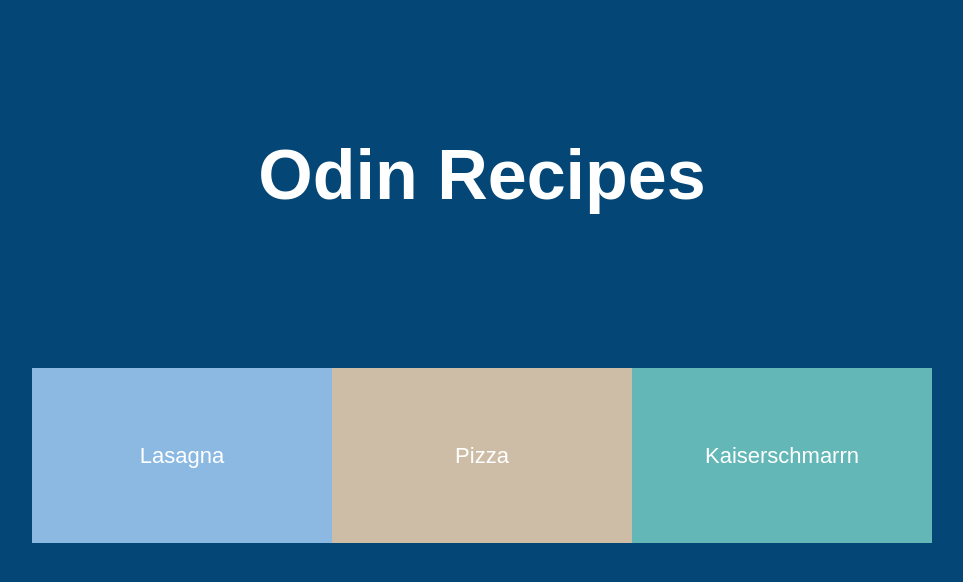
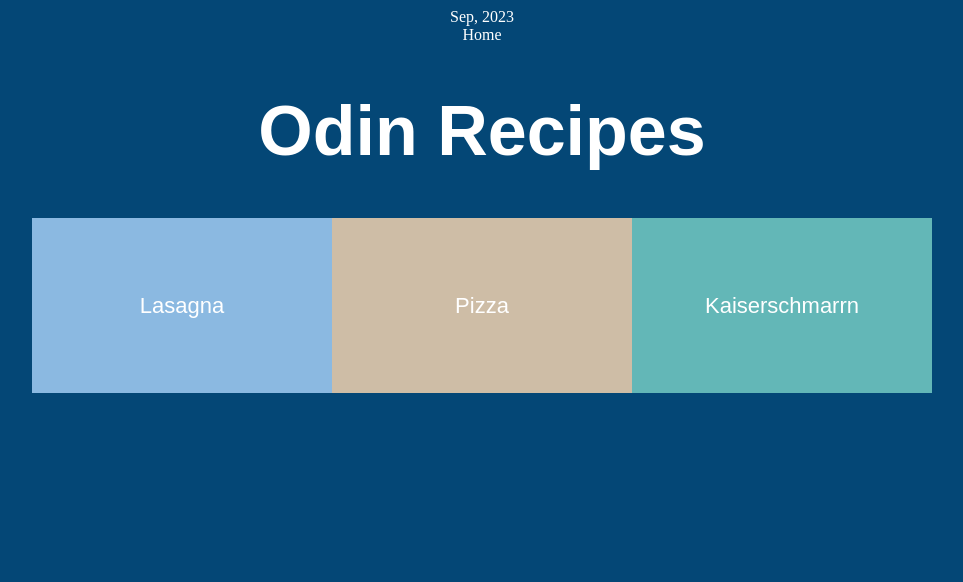
Before and after one commit to Luke4771/odin-recipes, a plain HTML site: page index.html in a window 1280 px wide. Shown: the whole page, without its empty margins (158-1121 px from the left). Drawn offline with Linux system fonts and the light colour scheme.

Commit message:
CSS Updates

```diff
--- a/index.html
+++ b/index.html
@@ -7,9 +7,18 @@
     <link rel="stylesheet" href="style.css" />
 </head>
 <body>
-    <div class="header"><h1>Odin Recipes</h1></div>
 
-    <div class='recipe-grid-container'>
+    <div class='menu-container'>
+        <div class='menu'>
+          <div class='date'>Sep, 2023</div>
+          <div class="home"> Home</div>
+    </div>
+
+    </div>
+
+        <div class="hero"><h1>Odin Recipes</h1></div>
+
+        <div class='recipe-grid-container'>
 
         <div class='recipe-grid'>
 
@@ -25,6 +34,8 @@
         </div>
       </div>
 
+<div class="section2"></div>
+
 
 </body>
 </html>
```
